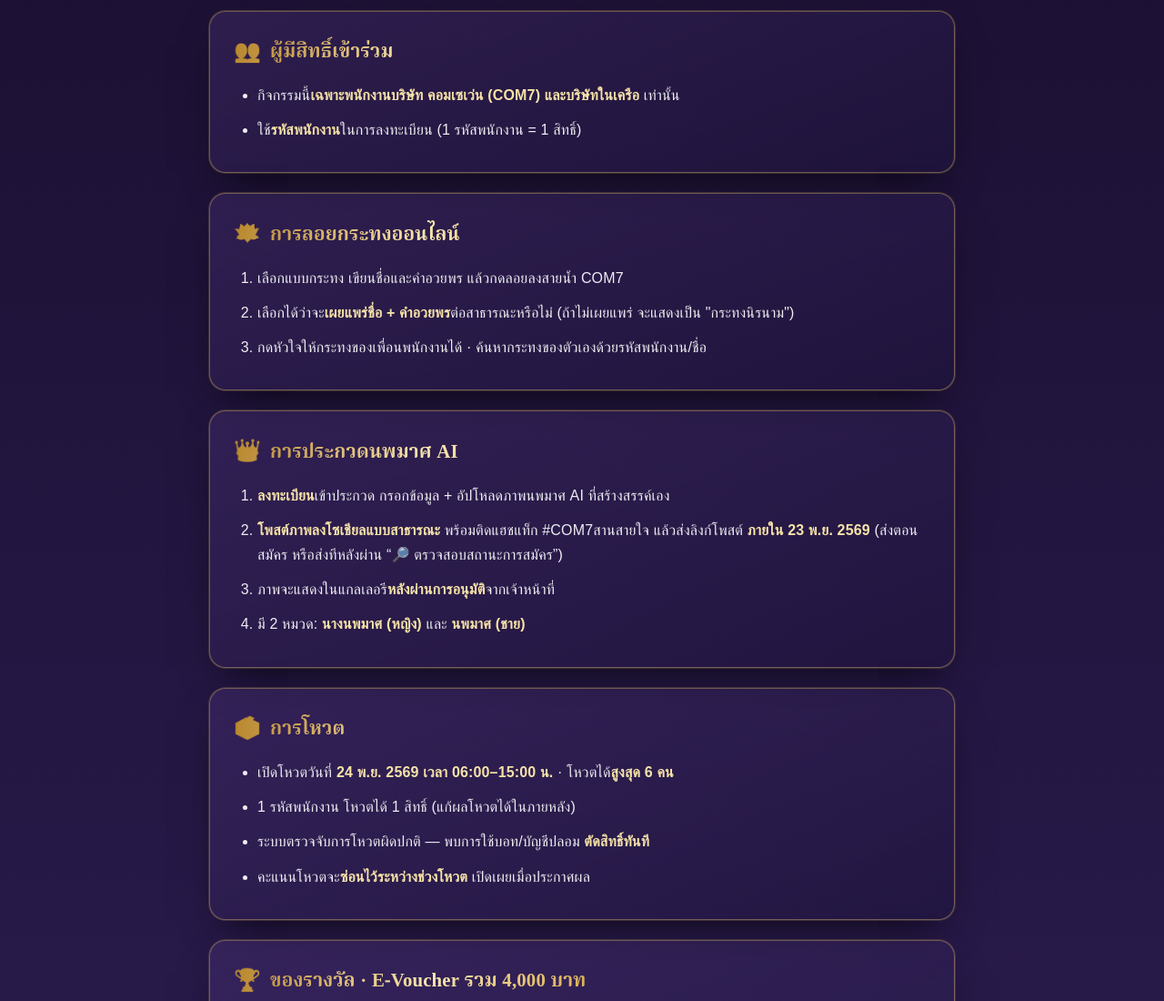
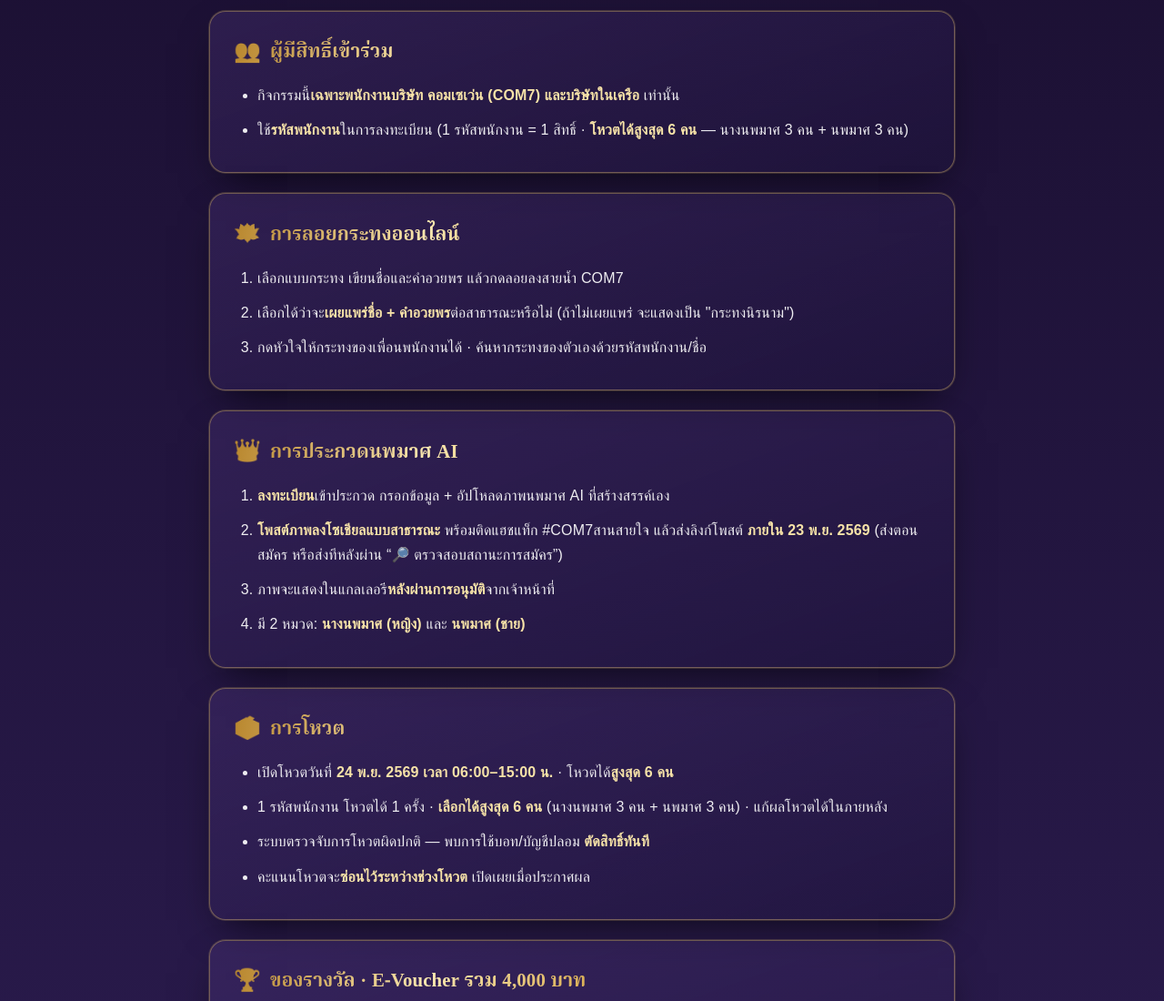
Before and after one commit to COM7ER/com7loykrathong2026, a plain HTML site: page rules.html in a window 1280 px wide. Shown: the part 260-1360 px from the top of the page at 91% size. Drawn offline with nearby package versions, Linux system fonts and the light colour scheme; a web font is replaced by a local one.

Commit message:
Add files via upload

```diff
--- a/rules.html
+++ b/rules.html
@@ -159,7 +159,7 @@ footer{font-family:'IBM Plex Sans Thai',sans-serif!important}
     <h2><span class="ic">👥</span> ผู้มีสิทธิ์เข้าร่วม</h2>
     <ul>
       <li>กิจกรรมนี้<b>เฉพาะพนักงานบริษัท คอมเซเว่น (COM7) และบริษัทในเครือ</b> เท่านั้น</li>
-      <li>ใช้<b>รหัสพนักงาน</b>ในการลงทะเบียน (1 รหัสพนักงาน = 1 สิทธิ์)</li>
+      <li>ใช้<b>รหัสพนักงาน</b>ในการลงทะเบียน (1 รหัสพนักงาน = 1 สิทธิ์ · <b>โหวตได้สูงสุด 6 คน</b> — นางนพมาศ 3 คน + นพมาศ 3 คน)</li>
     </ul>
   </div>
 
@@ -189,7 +189,7 @@ footer{font-family:'IBM Plex Sans Thai',sans-serif!important}
     <h2><span class="ic">🗳️</span> การโหวต</h2>
     <ul>
       <li>เปิดโหวตวันที่ <b>24 พ.ย. 2569 เวลา 06:00–15:00 น.</b> · โหวตได้<b>สูงสุด 6 คน</b></li>
-      <li>1 รหัสพนักงาน โหวตได้ 1 สิทธิ์ (แก้ผลโหวตได้ในภายหลัง)</li>
+      <li>1 รหัสพนักงาน โหวตได้ 1 ครั้ง · <b>เลือกได้สูงสุด 6 คน</b> (นางนพมาศ 3 คน + นพมาศ 3 คน) · แก้ผลโหวตได้ในภายหลัง</li>
       <li>ระบบตรวจจับการโหวตผิดปกติ — พบการใช้บอท/บัญชีปลอม <b>ตัดสิทธิ์ทันที</b></li>
       <li>คะแนนโหวตจะ<b>ซ่อนไว้ระหว่างช่วงโหวต</b> เปิดเผยเมื่อประกาศผล</li>
     </ul>
```
